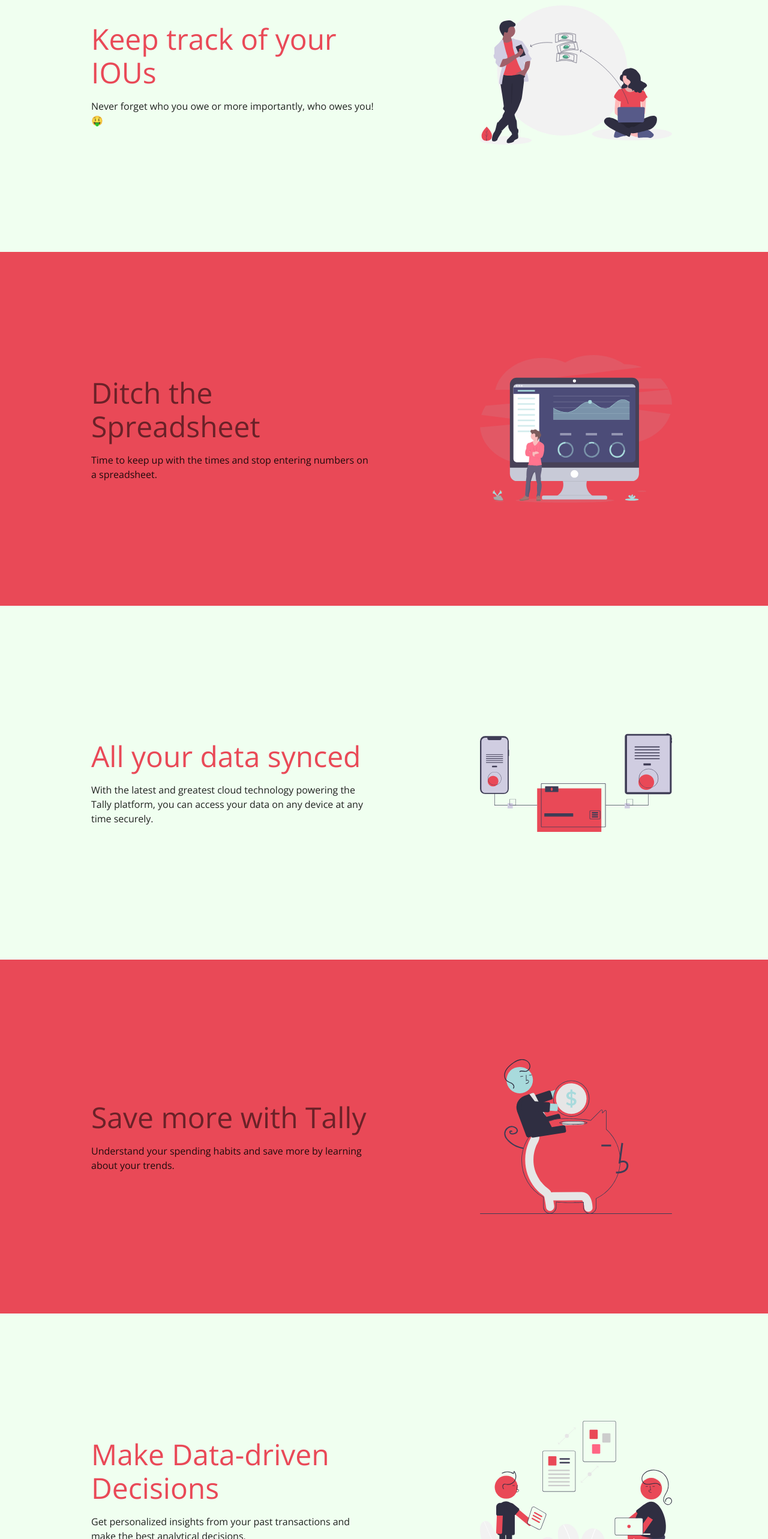
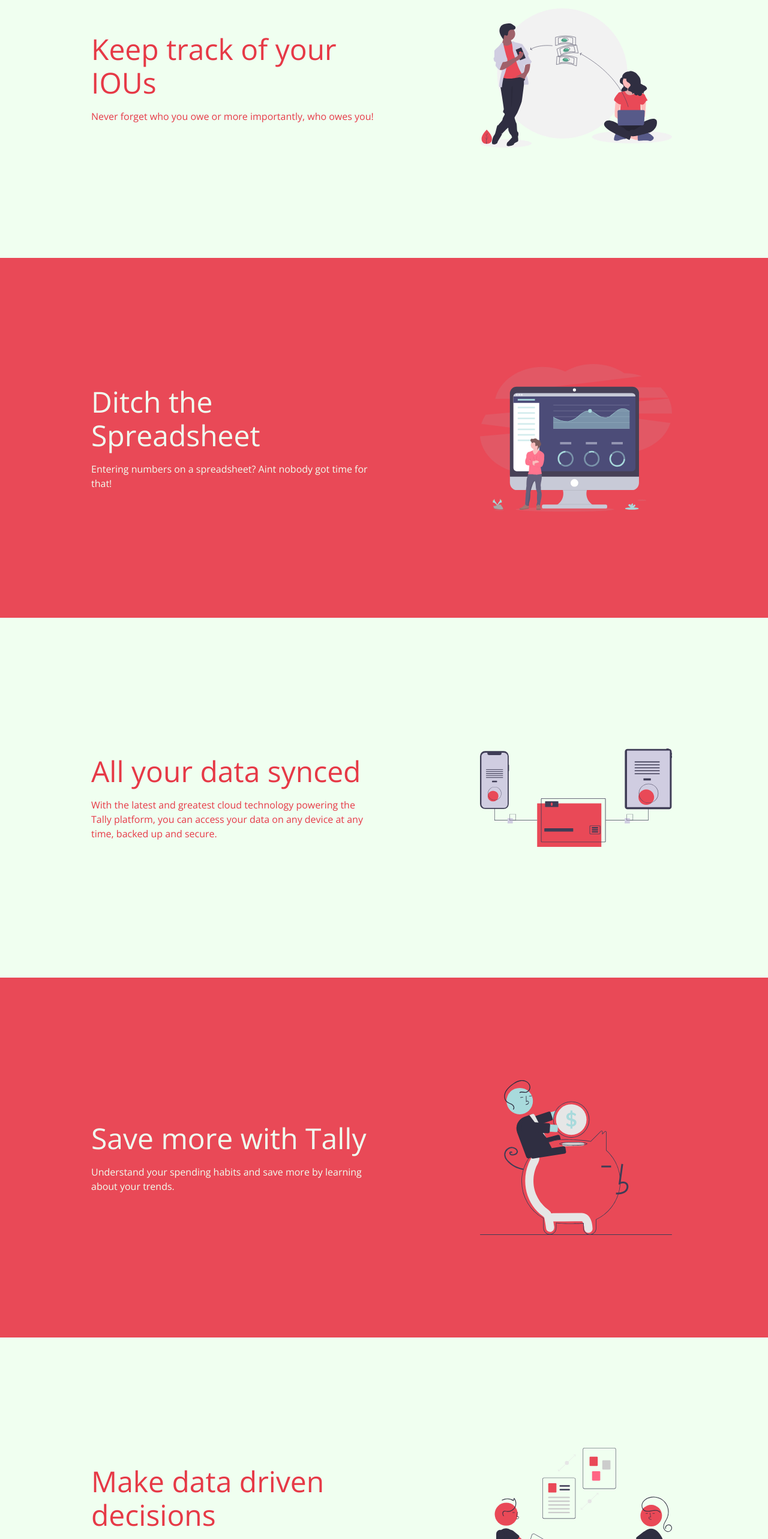
Before and after one commit to awalemandi/tally, a React (Create React App) app: page / in a window 1280 px wide. Shown: the part 234-2800 px from the top of the page at 60% size. Built offline with nearby package versions, Linux system fonts and the light colour scheme.

Commit message:
changed landing section text color to match bgLight props

```diff
--- a/src/components/common/landingSection/Data.ts
+++ b/src/components/common/landingSection/Data.ts
@@ -10,7 +10,7 @@ export const sectionOne = {
     id: `transfer`,
     bgLight: true,
     header: `Keep track of your IOUs`,
-    description: `Never forget who you owe or more importantly, who owes you! 🤑 `,
+    description: `Never forget who you owe or more importantly, who owes you!`,
     image: transfer,
     alt: `Digital transfer`
 }
@@ -19,7 +19,7 @@ export const sectionTwo = {
     id: `dashboard`,
     bgLight: false,
     header: `Ditch the Spreadsheet`,
-    description: `Time to keep up with the times and stop entering numbers on a spreadsheet.`,
+    description: `Entering numbers on a spreadsheet? Aint nobody got time for that!`,
     image: dashboard,
     alt: `Modern dashboard`
 }
@@ -28,7 +28,7 @@ export const sectionThree = {
     id: `sync`,
     bgLight: true,
     header: `All your data synced`,
-    description: `With the latest and greatest cloud technology powering the Tally platform, you can access your data on any device at any time securely.`,
+    description: `With the latest and greatest cloud technology powering the Tally platform, you can access your data on any device at any time, backed up and secure.`,
     image: sync,
     alt: `Cloud synced devices`
 }
@@ -45,7 +45,7 @@ export const sectionFour = {
 export const sectionFive = {
     id: `decision`,
     bgLight: true,
-    header: `Make Data-driven Decisions`,
+    header: `Make data driven decisions`,
     description: `Get personalized insights from your past transactions and make the best analytical decisions.`,
     image: decision,
     alt: `Decision making`
--- a/src/components/common/landingSection/LandingSection.tsx
+++ b/src/components/common/landingSection/LandingSection.tsx
@@ -16,7 +16,7 @@ function LandingSection({ id, bgLight, header, description, image, alt }: Sectio
 	const useStyles = makeStyles(theme => ({
 		sectionContainer: {
 			width: '100%',
-			height: 590,
+			height: 600,
 			backgroundColor: bgLight
 				? theme.palette.secondary.light
 				: theme.palette.primary.main,
@@ -50,13 +50,17 @@ function LandingSection({ id, bgLight, header, description, image, alt }: Sectio
             }
         },
         header: {
-
+			color: bgLight? theme.palette.primary.dark : theme.palette.secondary.light
         },
         description: {
-            marginTop: theme.spacing(2)
+			marginTop: theme.spacing(2),
+			color: bgLight? theme.palette.primary.dark : theme.palette.secondary.light
         },
         image: {
-            width: '50%',
+			width: '50%',
+			[theme.breakpoints.down('xs')]: {
+				width: '65%'
+			}
         }
 	}));
 	const classes = useStyles();
@@ -71,10 +75,10 @@ function LandingSection({ id, bgLight, header, description, image, alt }: Sectio
 			<Grid item xs={12} md={6}>
 				<div className={classes.textContainer}>
 					<div className={classes.textWrapper}>
-                    <Typography variant='h3' color={bgLight ? 'primary' : 'textSecondary'} className={classes.header}>
+                    <Typography variant='h3' className={classes.header}>
 						{header}
 					</Typography>
-					<Typography variant='body1' color='inherit' className={classes.description}>
+					<Typography variant='body1' className={classes.description}>
 					{description}
 					</Typography>
                     </div>
```
Also changed, not shown: 1 other file (tests, documents, lock files or other folders).
